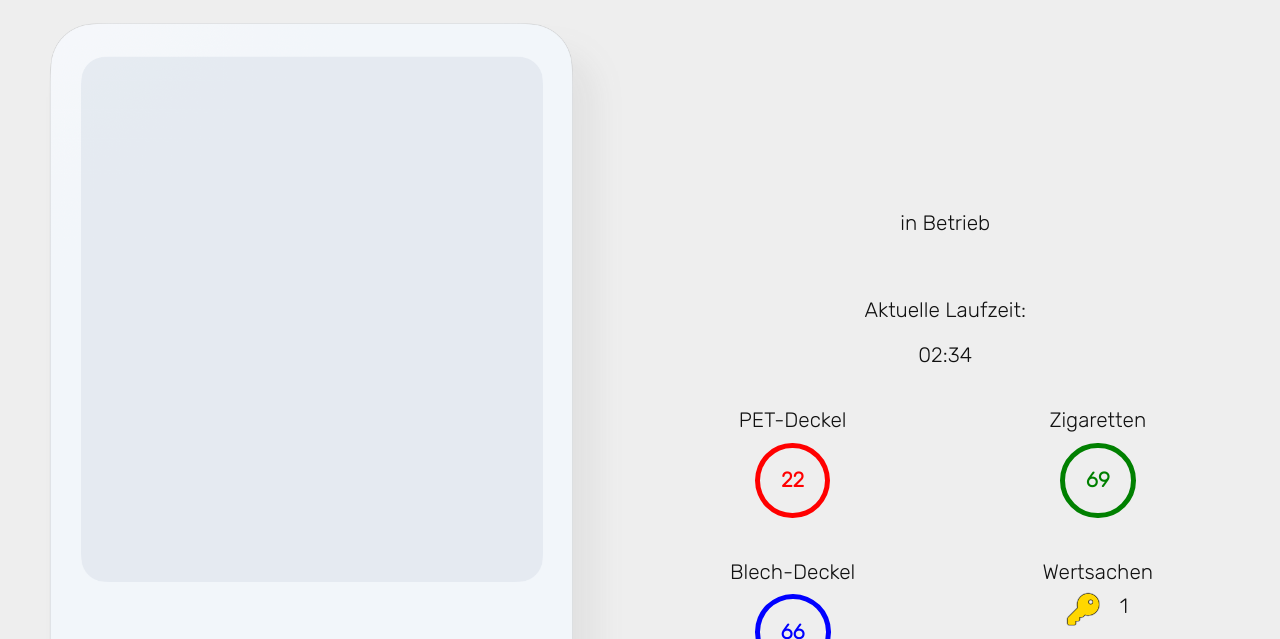
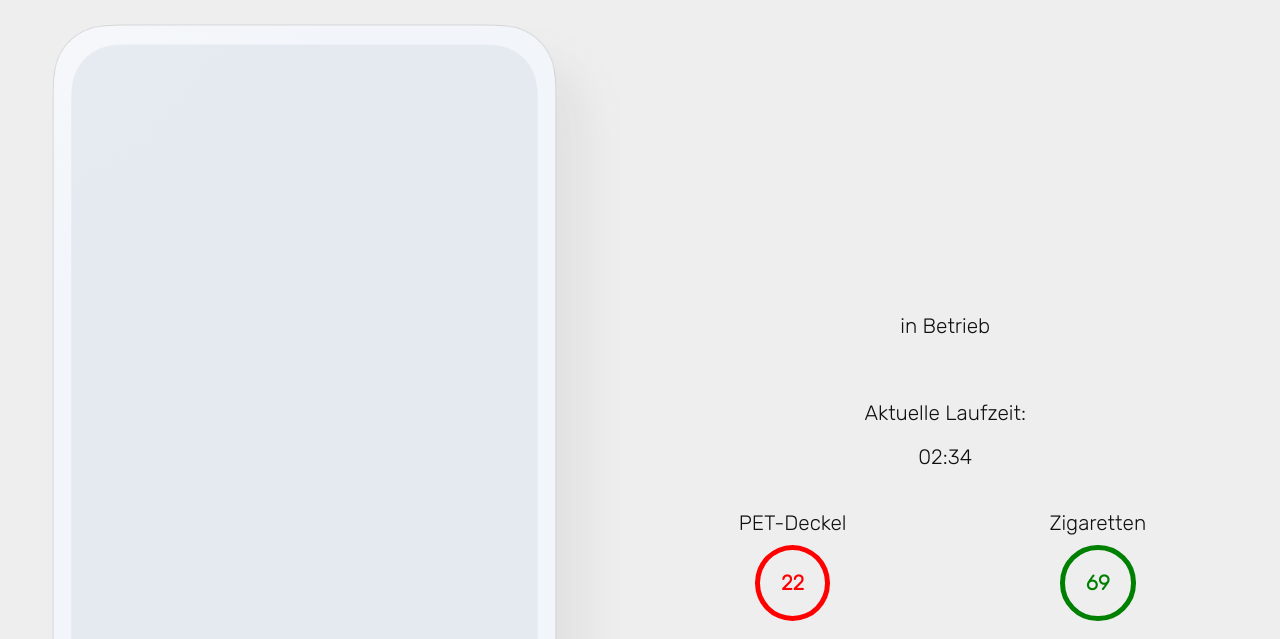
Before and after one commit to snoozebaumer/beat-realtime-stats, a plain HTML site: page frontend/index.html in a window 1280 px wide. Shown: the part 111-750 px from the top of the page. Drawn offline with nearby package versions, Linux system fonts and the light colour scheme.

Commit message:
#BEAT-17 update layout img

```diff
--- a/frontend/index.html
+++ b/frontend/index.html
@@ -23,7 +23,7 @@
     </header>
 
     <main class="flex-container-inline equal-children">
-        <img src="./assets/skizze.png" alt="situation" class="situation" />
+        <img src="./assets/layout.png" alt="situation" class="situation" />
         <div class="info flex-container-block space-around no-wrap">
             <p class="status">in Betrieb</p>
             <div class="time">
```
Also changed, not shown: frontend/assets/layout.png (added), frontend/assets/skizze.png (deleted).
